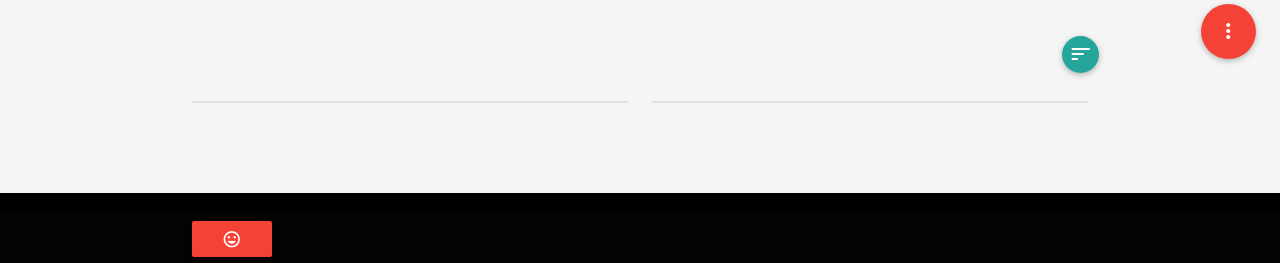
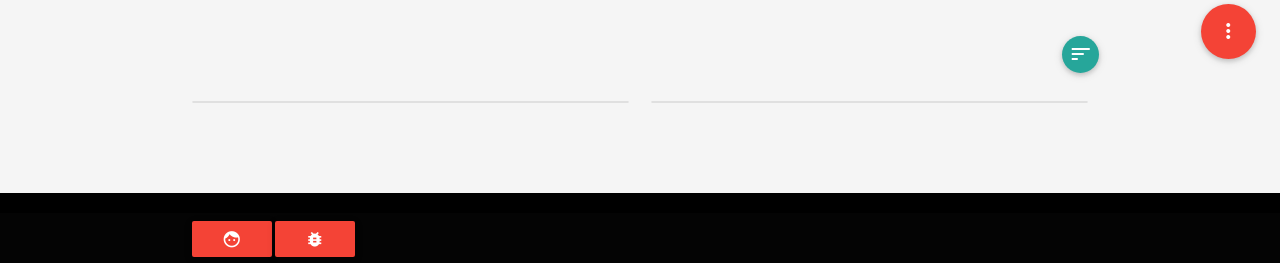
Before and after one commit to exp0nge/portfolio, a Django app: page / in a window 1280 px wide. Shown: the part 696-959 px from the top of the page. Run offline with Django 3.2, Linux system fonts and the light colour scheme; the visitor is signed in with stand-in values (Sample User, id 1); data that the repository does not hold is empty; parts of the project's set-up code (start-up, migrations or seed data) failed here and were passed over; some libraries are stand-ins or nearby versions.

Commit message:
Adding clear html to tag list.

```diff
--- a/TODO.txt
+++ b/TODO.txt
@@ -1,8 +1,8 @@
 __future__
++ shelve
 + smart tag suggestions
 + Better image search
 + Remove favs (userprofile?)
-+ roll through public episodes
 + Chat
 
 
--- a/static/js/tracker.js
+++ b/static/js/tracker.js
@@ -144,6 +144,7 @@ $(document).ready(function(){
         // Tag suggestions
         var tag_list = ['anime', 'tv series', 'manga'];
         $('.dropdown-tag').dropdown({belowOrigin: true});
+        $('#tags-dropdown').html('');
         for (var i = 0; i < tag_list.length; i++) {
             $('#tags-dropdown').append('<li><a class="tag-item" href="#!">' + tag_list[i] + '</a></li>');
         }
--- a/templates/tracker/base.html
+++ b/templates/tracker/base.html
@@ -84,7 +84,8 @@
 <footer class="page-footer black">
   <div class="footer-copyright">
     <div class="container">
-    <a href="http://exp0nge.github.io" class="waves-effect btn red hoverable" role="button"><i class="material-icons">tag_faces</i></a>
+    <a href="https://exp0nge.github.io" class="waves-effect btn red hoverable" role="button"><i class="material-icons">face</i></a>
+    <a href="https://github.com/exp0nge/series-tracker-dev/issues" class="waves-effect btn red hoverable" role="button"><i class="material-icons">bug_report</i></a>
     </div>
   </div>
 </footer>
--- a/tracker/models.py
+++ b/tracker/models.py
@@ -23,6 +23,17 @@ class FavoriteSites(models.Model):
 
     class Meta:
         verbose_name_plural = 'Favorite Sites'
+
+def get_wiki_description(title):
+    url = "https://en.wikipedia.org/w/api.php?format=json&action=query&prop=extracts&exintro=&explaintext=&titles=" + urllib.quote(title)
+    response = urllib.urlopen(url)
+    data = json.loads(response.read())
+    description = 'No description provided. I was unable to autogenerate one.'
+    try:
+        description = data['query']['pages'].values()[0]['extract']
+    except KeyError:
+        pass
+    return description
 
 
 class Series(models.Model):
@@ -61,15 +72,3 @@ class Series(models.Model):
 
     class Meta:
         verbose_name_plural = 'series'
-
-
-def get_wiki_description(title):
-    url = "https://en.wikipedia.org/w/api.php?format=json&action=query&prop=extracts&exintro=&explaintext=&titles=" + urllib.quote(title)
-    response = urllib.urlopen(url)
-    data = json.loads(response.read())
-    description = 'No description provided. I was unable to autogenerate one.'
-    try:
-        description = data['query']['pages'].values()[0]['extract']
-    except KeyError:
-        pass
-    return description
```
